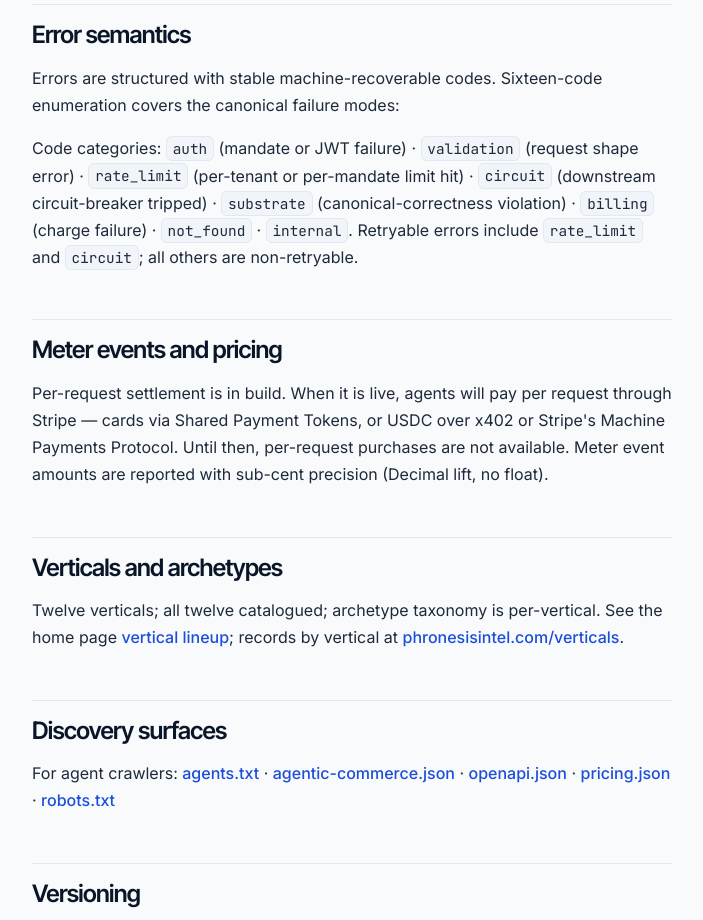
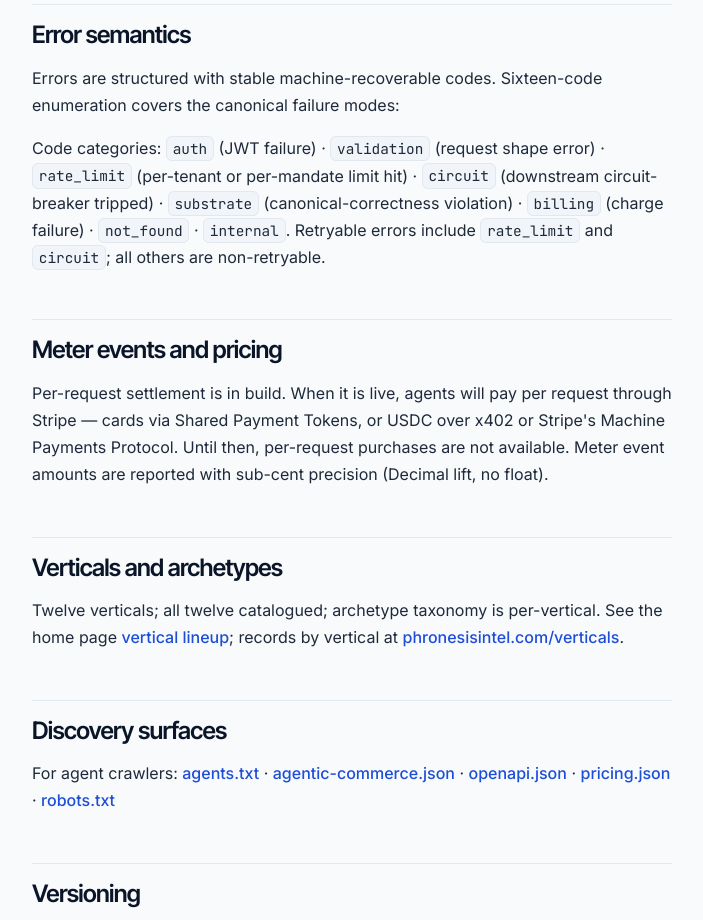
Before and after one commit to sustainable-finance-partners/sfp-corporate-site, a plain HTML site: page site/spec.html in a window 1280 px wide. Shown: the part 1440-2360 px from the top of the page, without its empty margins (288-991 px from the left). Drawn offline with Linux system fonts and the light colour scheme.

Commit message:
COO 811 §4: layer 1 is "ap2_mandate_recorded_unverified"; spec auth reads "(JWT failure)"
- agentic-commerce.json trust_stack: layer_1_authorization
  "ap2_mandate_verification" -> "ap2_mandate_recorded_unverified"
  (availability stays planned).
- spec.html: the auth category reads "(JWT failure)". The API records a
  presented AP2 mandate as context only and has no mandate parse or
  format error path.
- signed_strings.json gains the 811 absences and presences.

Co-Authored-By: Claude Opus 5.5 <noreply@anthropic.com>

```diff
--- a/site/spec.html
+++ b/site/spec.html
@@ -84,7 +84,7 @@
 <h2>Error semantics</h2>
 <p>Errors are structured with stable machine-recoverable codes. Sixteen-code enumeration covers the canonical failure modes:</p>
 
-<p>Code categories: <code>auth</code> (mandate or JWT failure) · <code>validation</code> (request shape error) · <code>rate_limit</code> (per-tenant or per-mandate limit hit) · <code>circuit</code> (downstream circuit-breaker tripped) · <code>substrate</code> (canonical-correctness violation) · <code>billing</code> (charge failure) · <code>not_found</code> · <code>internal</code>. Retryable errors include <code>rate_limit</code> and <code>circuit</code>; all others are non-retryable.</p>
+<p>Code categories: <code>auth</code> (JWT failure) · <code>validation</code> (request shape error) · <code>rate_limit</code> (per-tenant or per-mandate limit hit) · <code>circuit</code> (downstream circuit-breaker tripped) · <code>substrate</code> (canonical-correctness violation) · <code>billing</code> (charge failure) · <code>not_found</code> · <code>internal</code>. Retryable errors include <code>rate_limit</code> and <code>circuit</code>; all others are non-retryable.</p>
 
 <h2>Meter events and pricing</h2>
 <p>Per-request settlement is in build. When it is live, agents will pay per request through Stripe — cards via Shared Payment Tokens, or USDC over x402 or Stripe's Machine Payments Protocol. Until then, per-request purchases are not available. Meter event amounts are reported with sub-cent precision (Decimal lift, no float).</p>
```
Also changed, not shown: .github/signed_strings.json, site/.well-known/agentic-commerce.json.
